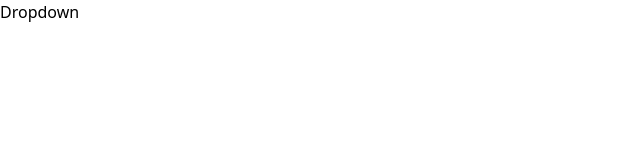
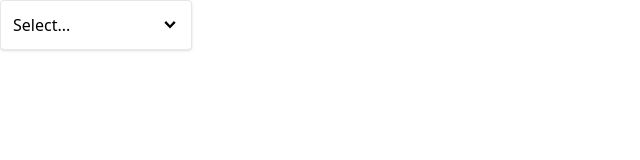
Before and after one commit to MatheusEli/comps, a React (Create React App) app: page / in a window 1280 px wide. Shown: the top 160 px of the page, without its empty margins (0-640 px from the left). Built offline with nearby package versions, Linux system fonts and the light colour scheme.

Commit message:
styling dropdown component

```diff
--- a/src/App.js
+++ b/src/App.js
@@ -1,12 +1,26 @@
+import { useState } from "react";
 import Dropdown from "./components/Dropdown";
 
 function App() {
-    const options = [
-        {label: 'Red', value: 'red'},
-        {label: 'Green', value: 'green'},
-        {label: 'Blue', value: 'blue'}
-    ]
-    return <Dropdown options={options}/>
+  // eslint-disable-next-line
+  const [selection, setSelection] = useState(null);
+  const options = [
+    { label: "Red", value: "red" },
+    { label: "Green", value: "green" },
+    { label: "Blue", value: "blue" },
+  ];
+
+  const handleSelect = (option) => {
+    console.log("The new selected option is: " + option.label);
+    setSelection(option);
+  };
+  return (
+    <Dropdown
+      options={options}
+      onChange={handleSelect}
+      value={selection}
+    />
+  );
 }
 
 export default App;
--- a/src/components/Dropdown.js
+++ b/src/components/Dropdown.js
@@ -1,5 +1,49 @@
-function Dropdown(){
-    return <div>Dropdown</div>
+import { useState } from "react";
+import { GoChevronDown } from "react-icons/go";
+
+function Dropdown({ options, onChange, value }) {
+  // eslint-disable-next-line
+  const [isOpen, setIsOpen] = useState(false);
+
+  const handleOptionClick = (option) => {
+    setIsOpen(false);
+    onChange(option);
+  };
+
+  const renderedOptions = options.map((option) => {
+    return (
+      <div
+        className="hover:bg-sky-100 rounded cursor-pointer p-1"
+        key={option.value}
+        onClick={() => {
+          handleOptionClick(option);
+        }}
+      >
+        {option.label}
+      </div>
+    );
+  });
+
+  const handleClick = () => {
+    setIsOpen(!isOpen);
+  };
+
+  return (
+    <div className="w-48 relative">
+      <div
+        className="flex justify-between items-center cursor-pointer border rounded p-3 shadow bg-white w-full"
+        onClick={handleClick}
+      >
+        {value?.label || "Select..."}
+        <GoChevronDown className='text-lg'/>
+      </div>
+      {isOpen && (
+        <div className="absolute top-full border rounded p-3 shadow bg-white w-full">
+          {renderedOptions}
+        </div>
+      )}
+    </div>
+  );
 }
 
 export default Dropdown;
```
